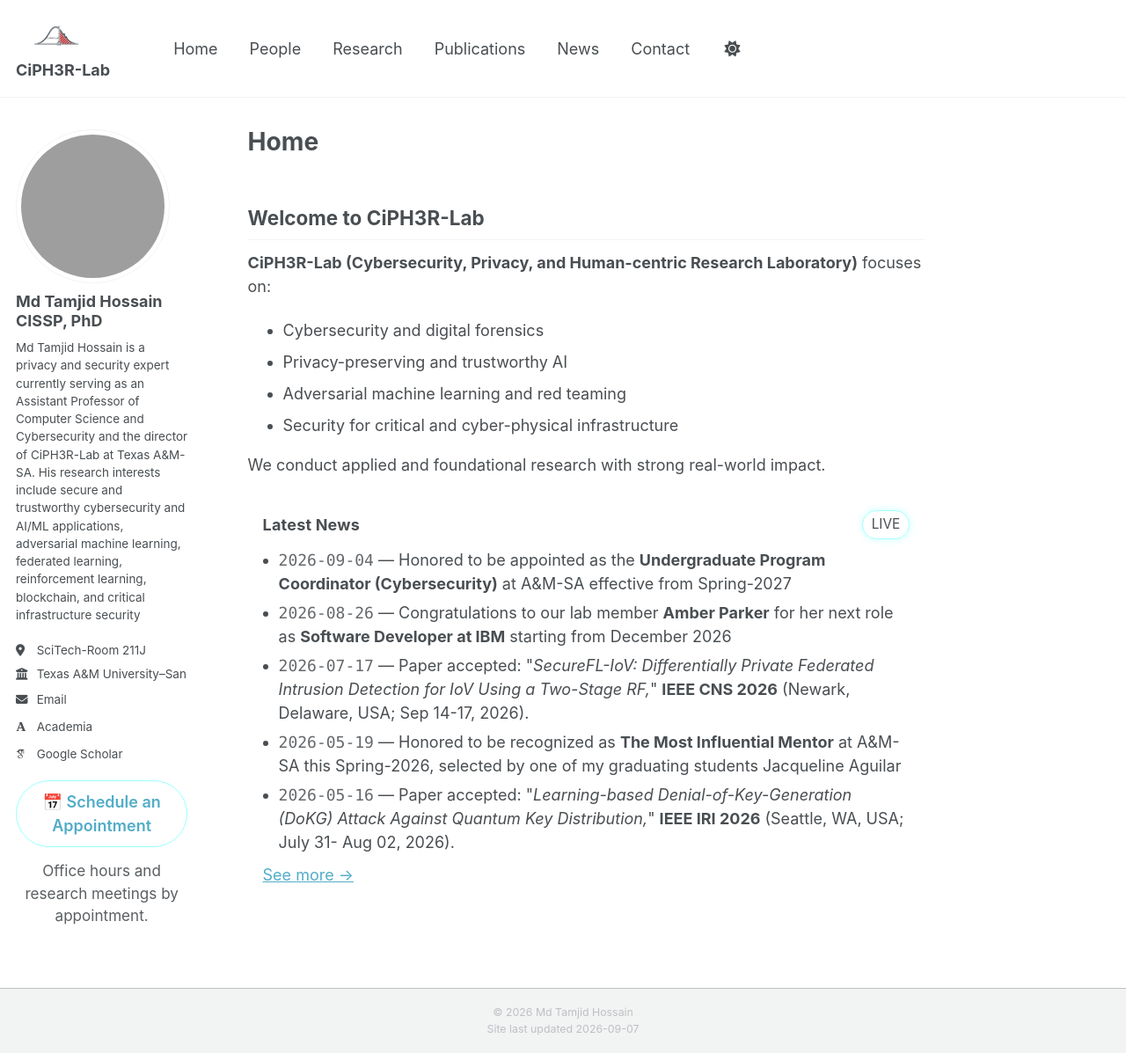
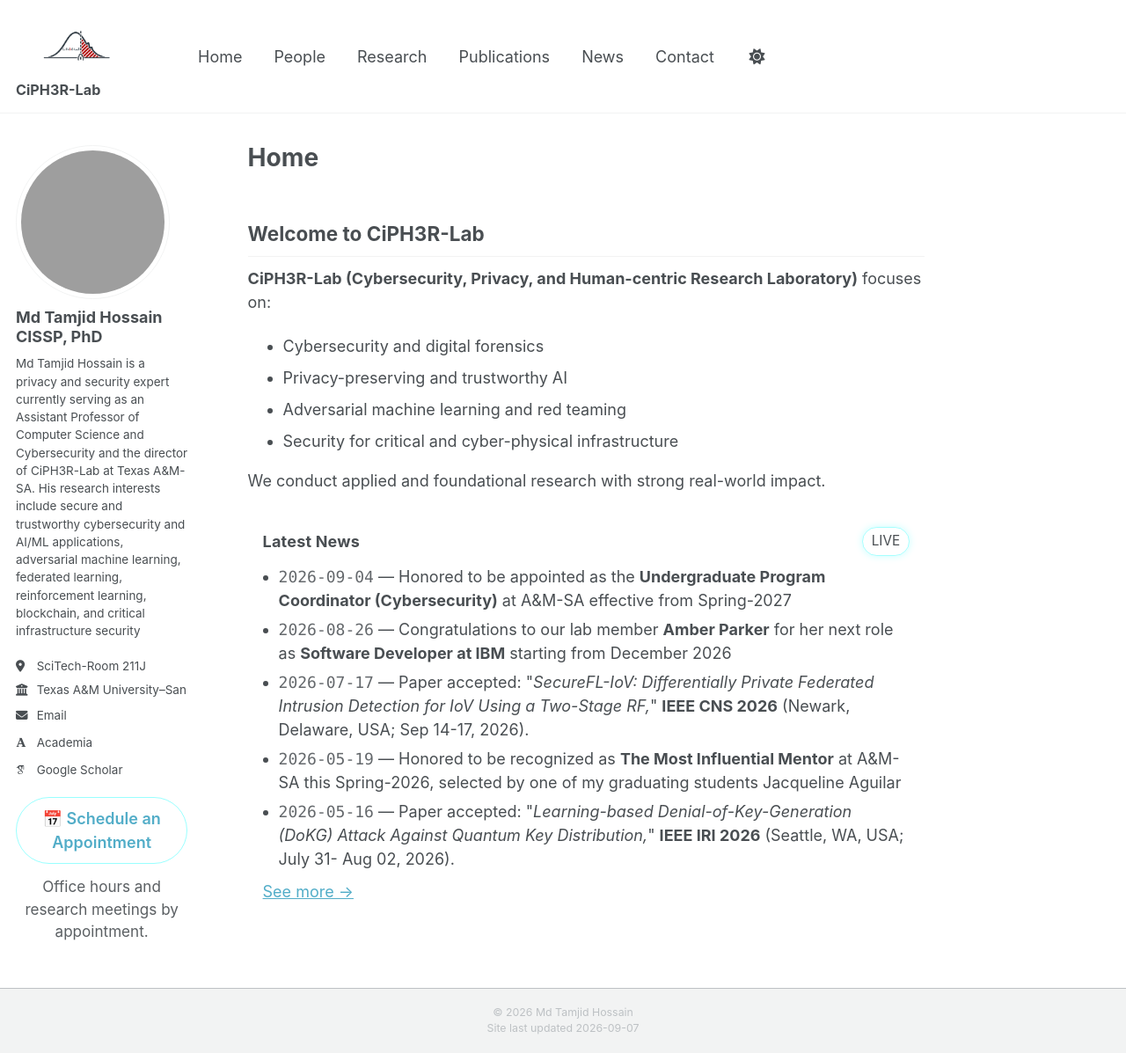
Before and after one commit to ciph3rLab/ciph3rLab.github.io, a Jekyll site: the page built from _pages/about.md, in a window 1280 px wide and 1197 px high. Shown: the whole window at 88% size. Built offline with Jekyll 4.4.1, drawn with Linux system fonts in a browser that asks for light colours; some web fonts are replaced; a script bundle is joined from its source files by our own code; library files that are not in the unit come from our copies.

Commit message:
Refactor lab-brand and lab-logo styles
Updated styles for lab-brand and lab-logo classes, including flex properties and dimensions.

```diff
--- a/assets/css/main.scss
+++ b/assets/css/main.scss
@@ -46,22 +46,26 @@
 
 .lab-brand {
   display: flex;
+  flex-direction: column;
   align-items: center;
-  padding: 0;
+  justify-content: center;
+  text-decoration: none;
+  line-height: 1;
 }
 
 .lab-logo {
-  height: 48px;
-  width: auto;
+  width: 135px;
+  height: auto;
   display: block;
+  margin-bottom: 3px;
+}
+
+.lab-brand-name {
+  font-size: 0.9rem;
+  font-weight: 700;
+  white-space: nowrap;
 }
 
 .masthead__menu-item--lg.selected .lab-brand {
   border-bottom: none;
 }
-
-@media (max-width: 600px) {
-  .lab-logo {
-    height: 40px;
-  }
-}
```
